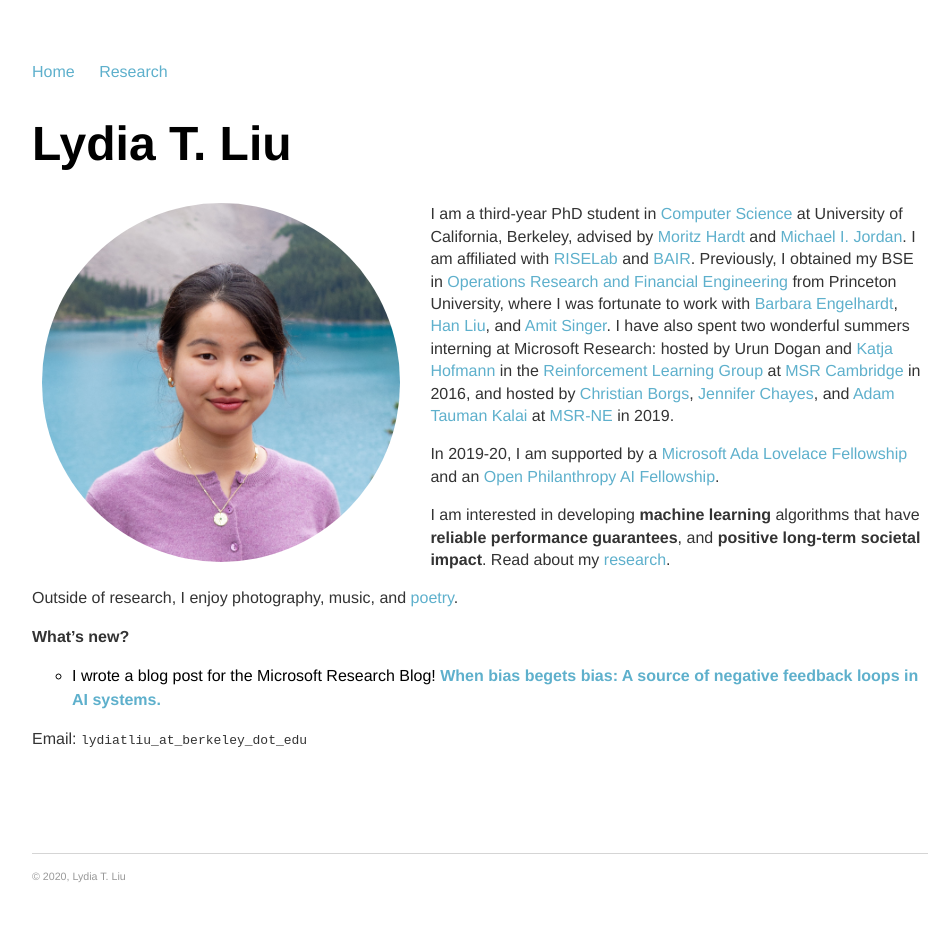
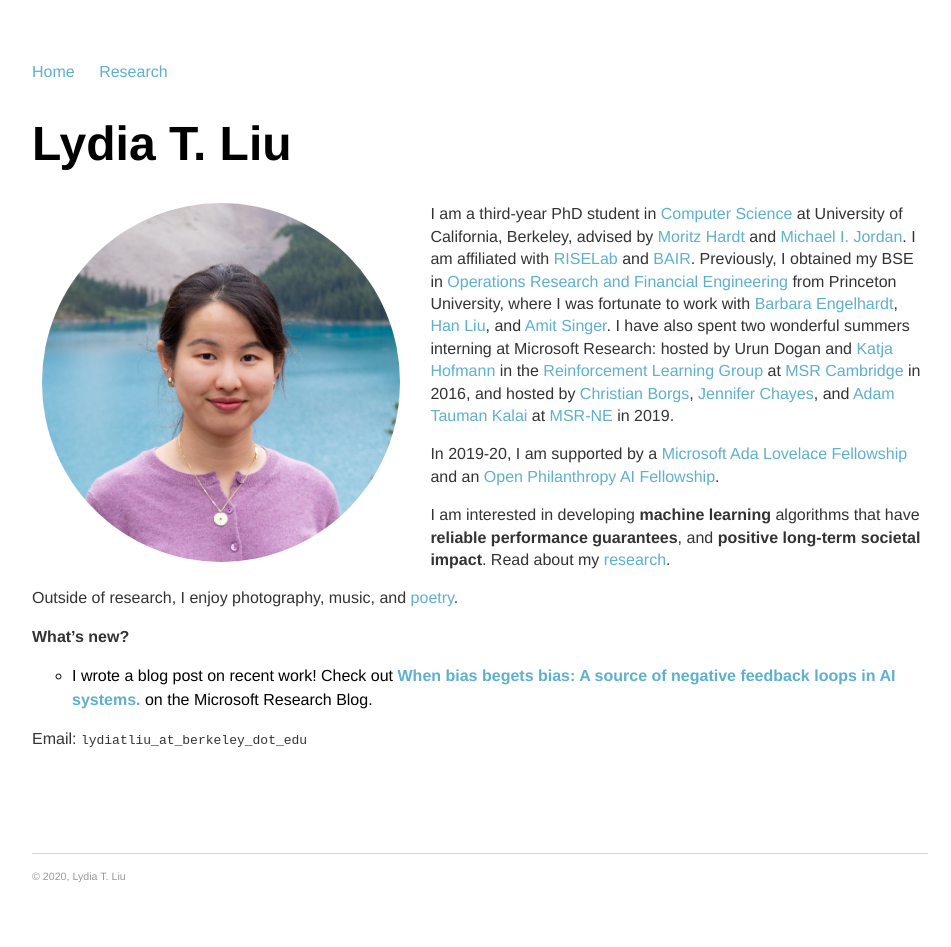
Before and after one commit to serenalwang/serenalwang.github.io, a Jekyll site: the page built from index.md, in a window 1280 px wide. Shown: the whole page, without its empty margins (160-1111 px from the left). Built offline with Jekyll 4.4.1, drawn with Linux system fonts in a browser that asks for light colours.

Commit message:
Update index.md

```diff
--- a/index.md
+++ b/index.md
@@ -18,6 +18,6 @@ I am interested in developing **machine learning** algorithms that have **reliab
 Outside of research, I enjoy photography, music, and <a href="/writing">poetry</a>.
 
 **What's new?**
-* I wrote a blog post for the Microsoft Research Blog! [**When bias begets bias: A source of negative feedback loops in AI systems.**](https://www.microsoft.com/en-us/research/blog/when-bias-begets-bias-a-source-of-negative-feedback-loops-in-ai-systems/)
+* I wrote a blog post on recent work! Check out [**When bias begets bias: A source of negative feedback loops in AI systems.**](https://www.microsoft.com/en-us/research/blog/when-bias-begets-bias-a-source-of-negative-feedback-loops-in-ai-systems/) on the Microsoft Research Blog.
 
 Email: `lydiatliu_at_berkeley_dot_edu`
```
